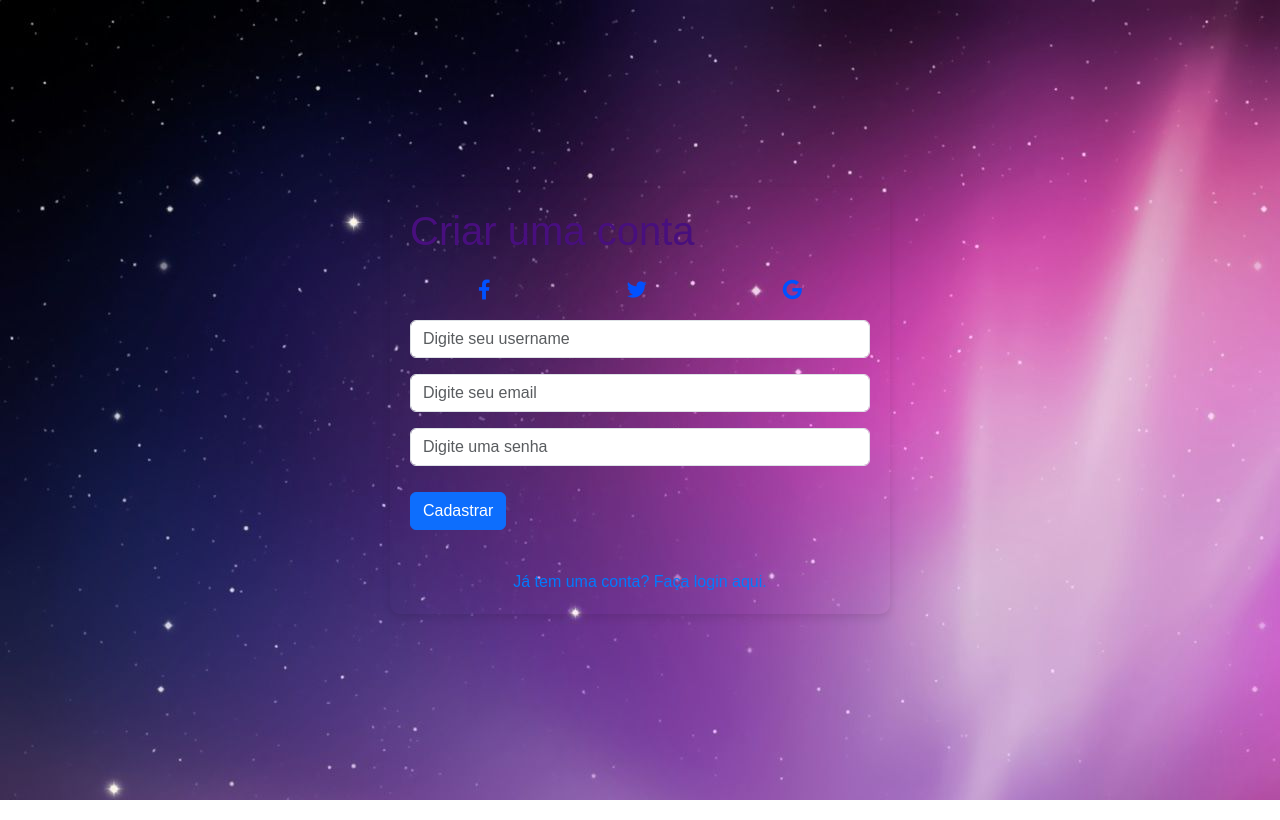
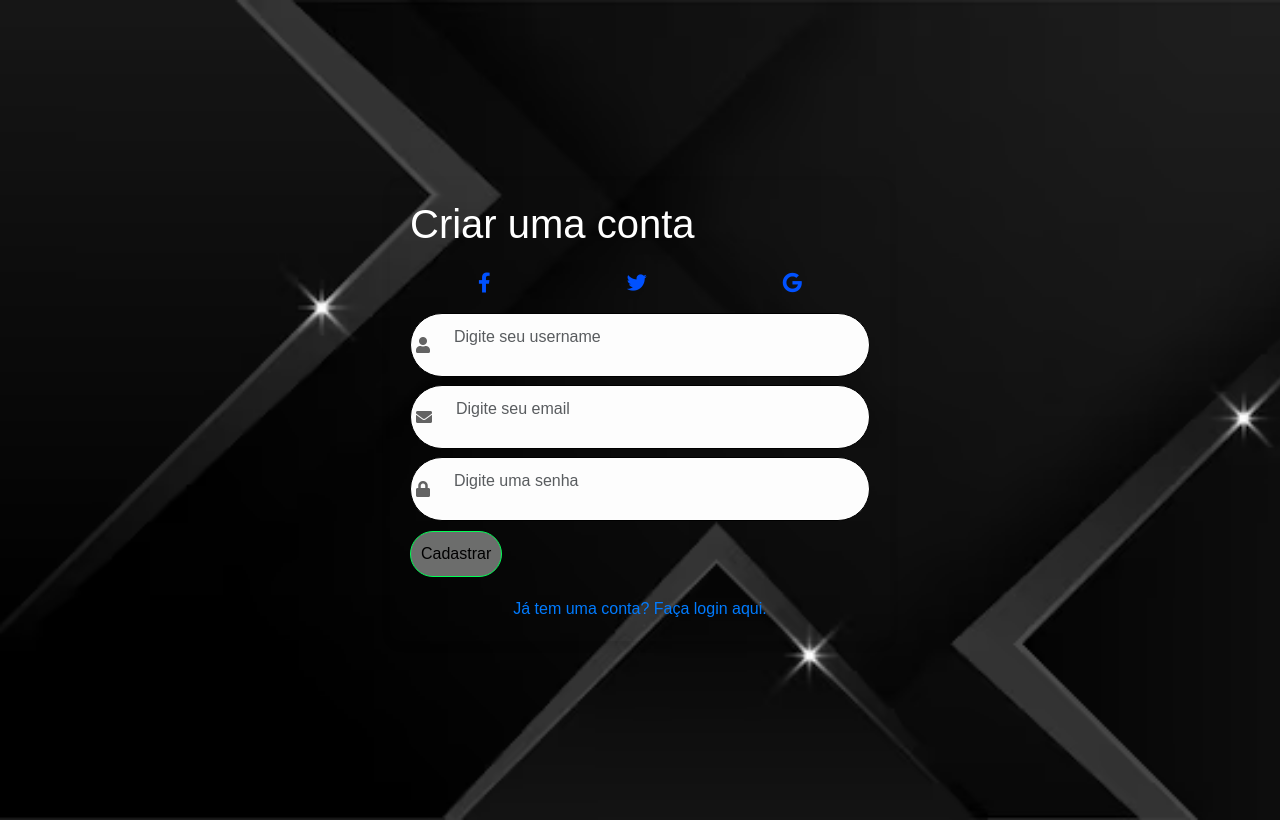
Before and after one commit to josepatobr/teste3, a Django app: page /auth/cadastro/ in a window 1280 px wide. Run offline with Django 5.2, Linux system fonts and the light colour scheme.

Commit message:
mudanças

```diff
--- a/cadastro/templates/cadastro.html
+++ b/cadastro/templates/cadastro.html
@@ -23,10 +23,21 @@
           <a href="#" class="social"><i class="fab fa-twitter"></i></a>
           <a href="#" class="social"><i class="fab fa-google"></i></a>
         </div>
-        <input type="text" name="username" class="form-control mb-3" placeholder="Digite seu username" />
-        <input type="email" name="email" class="form-control mb-3" placeholder="Digite seu email" />
-        <input type="password" name="password" class="form-control mb-3" placeholder="Digite uma senha" />
-        <button type="submit" class="btn btn-primary">Cadastrar</button>
+
+        <div class="input-icon">
+          <i class="fas fa-user"></i>
+          <input type="text" name="username" class="form-control mb-3" placeholder="Digite seu username" />
+        </div>
+        <div class="input-icon">
+          <i class="fas fa-envelope"></i>
+          <input type="email" name="email" class="form-control mb-3" placeholder="Digite seu email" />
+        </div>
+        <div class="input-icon">
+          <i class="fas fa-lock"></i>
+          <input type="password" name="password" class="form-control mb-3" placeholder="Digite uma senha" />
+        </div>
+
+        <button type="submit" class="btn-cadastro"> Cadastrar </button>
         <div class="toggle-link" onclick="toggleForm()">Já tem uma conta? Faça login aqui.</div>
       </form>
     </div>
@@ -37,18 +48,27 @@
           <div class="alert {{ message.tags }}">{{ message }}</div>
         {% endfor %}
       {% endif %}
-      <form method="POST" action="{% url 'login' %}">
-        {% csrf_token %}
+      <form method="POST" action="{% url 'login' %}">{% csrf_token %}
         <h1 class="logo">Já tenho uma conta</h1>
+
         <div class="social-container">
           <a href="#" class="social"><i class="fab fa-facebook-f"></i></a>
           <a href="#" class="social"><i class="fab fa-twitter"></i></a>
           <a href="#" class="social"><i class="fab fa-google"></i></a>
         </div>
-        <span>Use sua conta</span>
-        <input type="text" name="username" class="form-control mb-3" placeholder="Username" />
-        <input type="password" name="senha" class="form-control mb-3" placeholder="Senha" />
-        <button type="submit" class="btn btn-primary">Entrar</button>
+        <span class="logo">Use sua conta</span>
+
+        <div class="input-icon">
+          <i class="fas fa-user"></i>
+          <input type="text" name="username" class="form-control mb-3" placeholder="Username" />
+        </div>
+
+        <div class="input-icon">
+          <i class="fas fa-lock"></i>
+          <input type="password" name="senha" class="form-control mb-3" placeholder="Senha" />
+        </div>
+
+        <button type="submit" class="btn-cadastro"> Entrar </button>
         <div class="toggle-link" onclick="toggleForm()">Não tem uma conta? Cadastre-se aqui.</div>
       </form>
     </div>
--- a/static/css/cadastro.css
+++ b/static/css/cadastro.css
@@ -5,7 +5,9 @@ body {
   justify-content: center;
   align-items: center;
   height: 100vh;
-  margin: 0;
+  margin: 10px;
+  background-repeat: no-repeat;
+  background-size: cover;
 }
 
 #container {
@@ -18,6 +20,7 @@ body {
   background-color: transparent;
   border-radius: 10px;
   box-shadow: 0 4px 8px rgba(0, 0, 0, 0.1);
+  background-size: cover;
 }
 
 .form-container {
@@ -71,5 +74,46 @@ body {
 }
 
 .logo {
-  color: rgb(72, 15, 126);
+  color: white;
 }
+
+.input-icon {
+  display: flex;
+  align-items: center;
+  background-color: #fdfdfd;
+  border: 1px solid #000000;
+  border-radius: 50px;
+  padding: 05px;
+  margin-bottom: 08px;
+}
+
+.input-icon i {
+  color: #636363;
+  font-size: 16px;
+  margin-right: 12px;
+}
+
+.input-icon input {
+  border: none;
+  background: none;
+  outline: none;
+  width: 100%;
+  align-items: center;
+  display: flex;
+  justify-content: center;
+
+}
+
+.btn-cadastro{
+  border: 1px solid rgb(0, 255, 85);
+  background-color: rgb(108, 109, 108);
+  border-radius: 40px;
+  padding: 10px;
+  display: flex;
+}
+
+.btn-cadastro:hover{
+  background-color: rgb(0, 226, 0);
+  transition: 1s;
+
+}
--- a/templates/base.html
+++ b/templates/base.html
@@ -8,6 +8,7 @@
 
     <link href="https://cdn.jsdelivr.net/npm/bootstrap@5.3.3/dist/css/bootstrap.min.css" rel="stylesheet" />
     <link href="https://cdnjs.cloudflare.com/ajax/libs/font-awesome/6.0.0-beta3/css/all.min.css" rel="stylesheet" />
+    <link href="https://cdnjs.cloudflare.com/ajax/libs/font-awesome/5.15.4/css/all.min.css" rel="stylesheet">
 
     <title>{% block title %}{% endblock title %}</title>
     {% block head %}{% endblock head %}
```
Also changed, not shown: home/templates/home.html (+8 -5 lines), static/css/home.css (+17 -0 lines), static/fundo/cadastro/fundo.png.
